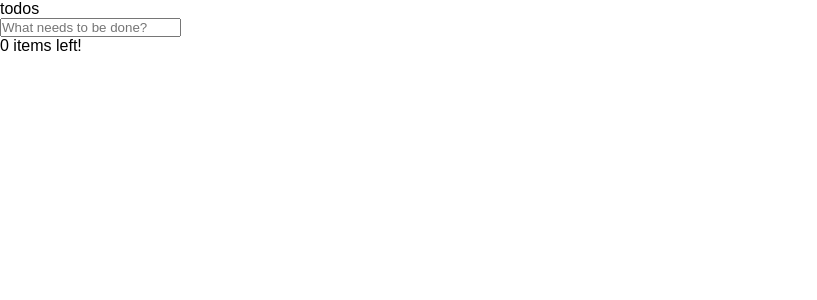
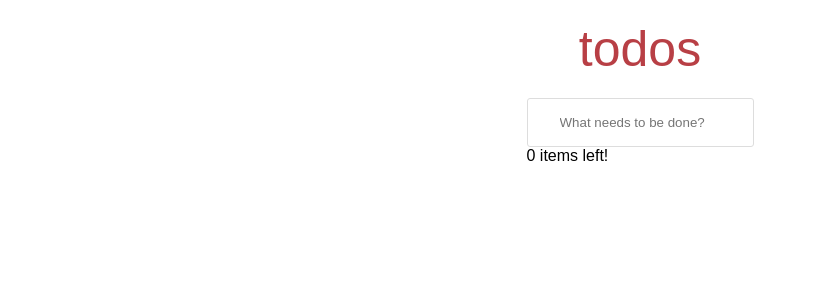
Before and after one commit to duyanhehe/ReactJS_ToDoApp, a React (Vite) app: page / in a window 1280 px wide. Shown: the top 300 px of the page, without its empty margins (0-817 px from the left). Built offline with nearby package versions, Linux system fonts and the light colour scheme.

Commit message:
sass changes

```diff
--- a/index.html
+++ b/index.html
@@ -4,7 +4,7 @@
     <meta charset="UTF-8" />
     <link rel="icon" type="image/svg+xml" href="/vite.svg" />
     <meta name="viewport" content="width=device-width, initial-scale=1.0" />
-    <title>Vite + React</title>
+    <title>Todo App</title>
   </head>
   <body>
     <div id="root"></div>
--- a/src/App.jsx
+++ b/src/App.jsx
@@ -1,11 +1,8 @@
-import { useState } from 'react'
 import Header from "./components/Header"
+import Todo from './components/Todo'
 import "./css/app.sass"
-import Todo from './components/Todo'
 
 function App() {
-  const [count, setCount] = useState(0)
-
   return (
     <div className="App">
       <Header />
--- a/src/components/Form.jsx
+++ b/src/components/Form.jsx
@@ -1,4 +1,5 @@
 import { useState } from "react";
+import "../css/app.sass"
 
 export default function Form({ todos, setTodos }){
     const [todo, setTodo] = useState({name:"", done:false});
@@ -13,10 +14,12 @@ export default function Form({ todos, setTodos }){
     }
 
     return(
-        <form onSubmit={handleSubmit}>
-            <div>
-                <input onChange={(e) => setTodo({name:e.target.value, done:false})} value={todo.name} type="text" placeholder="What needs to be done?" />
-            </div>
-        </form>
+        <div>
+            <form onSubmit={handleSubmit} className="inputContainer">
+                <div>
+                    <input className="inputField" onChange={(e) => setTodo({name:e.target.value, done:false})} value={todo.name} type="text" placeholder="What needs to be done?" />
+                </div>
+            </form>
+        </div>
     )
 }
--- a/src/components/Header.jsx
+++ b/src/components/Header.jsx
@@ -1,8 +1,8 @@
-import styles from "./header.component.sass"
+import "../css/app.sass"
 
 export default function Header () {
     return(
-        <div className={styles.header}>
+        <div className="header">
             todos
         </div>
     )
--- a/src/components/TodoItem.jsx
+++ b/src/components/TodoItem.jsx
@@ -22,11 +22,11 @@ export default function TodoItem({item, todos, setTodos}){
                     onChange={() => handleClick(item.name)}
                     />
                 </label>
-                <span>
+                <span className={item.done ? 'completed' : ''}>
                     {item.name}
                 </span>
                 <span>
-                    <button onClick={() => handleDelete(item)}>x</button>
+                    <button className="deleteTodo" onClick={() => handleDelete(item)}>x</button>
                 </span>
             </div>
             <hr />
--- a/src/components/header.component.sass
+++ /dev/null
@@ -1,7 +0,0 @@
-header
-    display: flex
-    justify-content: center
-    align-items: center
-    color: #B83F45
-    font-size: 16px
-    background: #f1f1f1
--- a/src/css/app.sass
+++ b/src/css/app.sass
@@ -1,17 +1,40 @@
-*
+$font: Arial, Helvetica, sans-serif
+$primary-color: #B83F45
+$secondary-color: #808080
+
+body
   margin:0
   padding: 0
   box-sizing: border-box
-  font-family: Arial, Helvetica, sans-serif
+  font-family: $font
+  height: 100vh
+  display: flex
+  justify-content: center
+  // align-items: center
 
+.header
+  color: #B83F45
+  font-size: 50px
+  text-align: center
+  padding: 20px 0px
 
-body
-  height: 100vh
+input
+    flex: 1
+    padding: 16px 16px 16px 32px
+    border: 1px solid #ddd
+    border-radius: 3px
+    // width: 300px
 
-header
-    display: flex
-    justify-content: center
-    align-items: center
-    color: #B83F45
-    font-size: 16px
-    background: #f1f1f1
+.completed
+  text-decoration: line-through
+  color: $secondary-color
+
+.deleteTodo
+  float: right
+  background-color: #ffffff
+  border: none
+  cursor: pointer
+  color: $secondary-color
+
+.deleteTodo:hover
+  color: $primary-color
```
